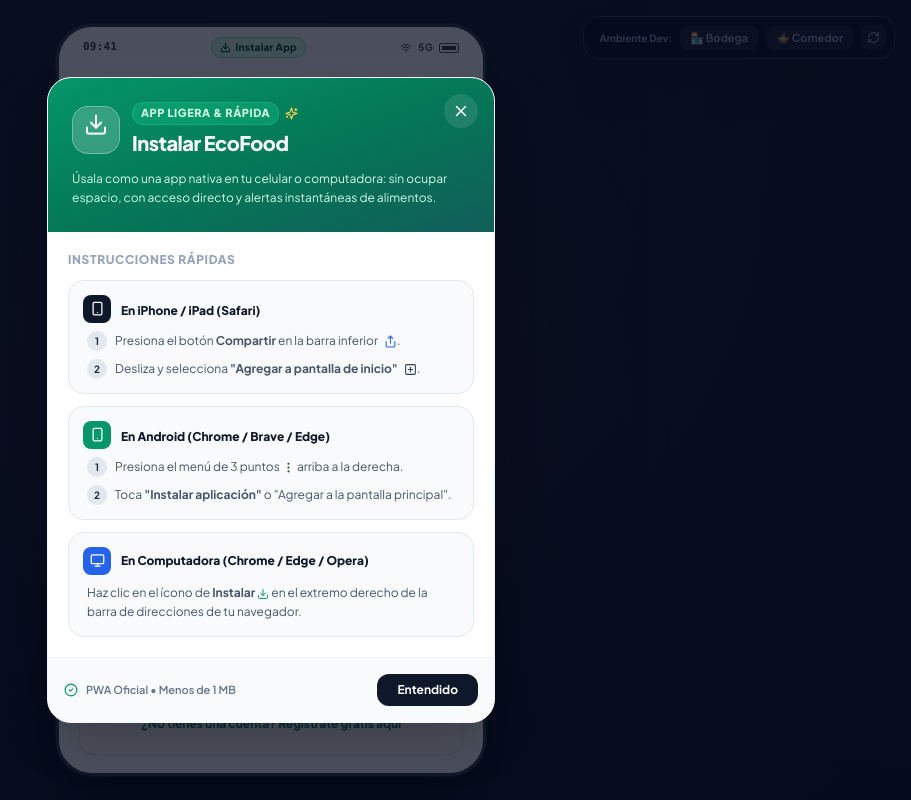
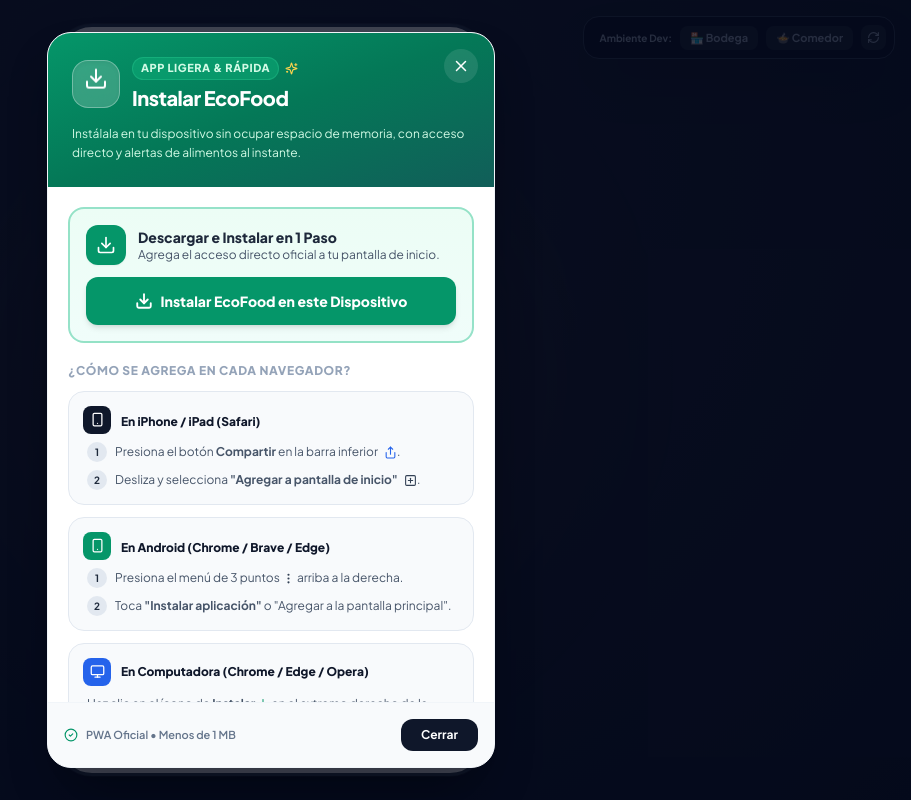
Before and after one commit to TARRILLO-C/ollaComun, a React (Vite) app in the folder frontend/: page / in a window 1280 px wide. Both pictures are taken after a click on the button "Instalar App". Shown: the whole page, without its empty margins (369-1280 px from the left). Built offline with nearby package versions, Linux system fonts and the light colour scheme.

Commit message:
feat(pwa): agregar boton permanente 'Instalar EcoFood en este Dispositivo' en el modal con guia interactiva

```diff
--- a/frontend/src/components/layout/InstallPwaModal.tsx
+++ b/frontend/src/components/layout/InstallPwaModal.tsx
@@ -1,4 +1,4 @@
-import React from 'react';
+import React, { useState } from 'react';
 import {
   Download,
   X,
@@ -9,7 +9,8 @@ import {
   MoreVertical,
   CheckCircle2,
   Sparkles,
-  ArrowRight
+  ArrowRight,
+  Info
 } from 'lucide-react';
 
 interface InstallPwaModalProps {
@@ -27,13 +28,24 @@ export const InstallPwaModal: React.FC<InstallPwaModalProps> = ({
 }) => {
   if (!isOpen) return null;
 
+  const [installClicked, setInstallClicked] = useState(false);
+
   const isIOS = /iPad|iPhone|iPod/.test(navigator.userAgent) && !(window as any).MSStream;
   const isAndroid = /Android/.test(navigator.userAgent);
 
+  const handleActionClick = () => {
+    if (canInstallNative) {
+      onNativeInstall();
+      onClose();
+    } else {
+      setInstallClicked(true);
+    }
+  };
+
   return (
-    <div className="fixed inset-0 z-50 flex items-end sm:items-center justify-center p-0 sm:p-4 bg-slate-950/70 backdrop-blur-xs animate-in fade-in duration-200">
+    <div className="fixed inset-0 z-50 flex items-end sm:items-center justify-center p-0 sm:p-4 bg-slate-950/75 backdrop-blur-xs animate-in fade-in duration-200">
       <div
-        className="w-full max-w-md bg-white rounded-t-3xl sm:rounded-3xl shadow-2xl border border-slate-100 overflow-hidden max-h-[90vh] flex flex-col animate-in slide-in-from-bottom duration-300"
+        className="w-full max-w-md bg-white rounded-t-3xl sm:rounded-3xl shadow-2xl border border-slate-100 overflow-hidden max-h-[92vh] flex flex-col animate-in slide-in-from-bottom duration-300"
         role="dialog"
         aria-modal="true"
       >
@@ -63,51 +75,63 @@ export const InstallPwaModal: React.FC<InstallPwaModalProps> = ({
           </div>
 
           <p className="text-xs text-emerald-100 mt-3 leading-relaxed">
-            Úsala como una app nativa en tu celular o computadora: sin ocupar espacio, con acceso directo y alertas instantáneas de alimentos.
+            Instálala en tu dispositivo sin ocupar espacio de memoria, con acceso directo y alertas de alimentos al instante.
           </p>
         </div>
 
-        {/* Contenido / Pasos según plataforma */}
+        {/* Contenido / Botón y Pasos */}
         <div className="p-5 space-y-4 overflow-y-auto">
-          {/* Si el navegador soporta el prompt nativo directo */}
-          {canInstallNative && (
-            <div className="p-4 rounded-2xl bg-emerald-50 border border-emerald-200">
+          {/* BOTÓN PRINCIPAL DE INSTALACIÓN SIEMPRE VISIBLE */}
+          <div className="p-4 rounded-2xl bg-gradient-to-b from-emerald-50 to-teal-50 border-2 border-emerald-500/40 shadow-xs">
             <div className="flex items-center gap-3 mb-3">
-                <CheckCircle2 size={20} className="text-emerald-600 shrink-0" />
+              <div className="w-10 h-10 rounded-xl bg-emerald-600 text-white flex items-center justify-center shrink-0 shadow-sm">
+                <Download size={20} />
+              </div>
               <div>
-                  <h4 className="text-sm font-black text-slate-800">Instalación con 1 Clic Lista</h4>
-                  <p className="text-xs text-slate-600">Tu navegador permite descarga e instalación directa.</p>
+                <h4 className="text-sm font-black text-slate-800">Descargar e Instalar en 1 Paso</h4>
+                <p className="text-xs text-slate-600">
+                  {canInstallNative
+                    ? 'Tu navegador está listo para instalarla automáticamente.'
+                    : 'Agrega el acceso directo oficial a tu pantalla de inicio.'}
+                </p>
               </div>
             </div>
+
             <button
               type="button"
-                onClick={() => {
-                  onNativeInstall();
-                  onClose();
-                }}
-                className="w-full py-3 px-4 rounded-xl bg-emerald-600 hover:bg-emerald-700 active:scale-[0.98] text-white font-extrabold text-sm shadow-md flex items-center justify-center gap-2 transition-all cursor-pointer"
+              onClick={handleActionClick}
+              className="w-full py-3.5 px-4 rounded-xl bg-emerald-600 hover:bg-emerald-700 active:scale-[0.98] text-white font-extrabold text-sm shadow-md flex items-center justify-center gap-2 transition-all cursor-pointer"
             >
-                <Download size={18} />
-                <span>Instalar Ahora Directamente</span>
+              <Download size={18} strokeWidth={2.5} />
+              <span>Instalar EcoFood en este Dispositivo</span>
             </button>
+
+            {/* Aviso tras hacer clic si el navegador requiere un toque manual */}
+            {installClicked && !canInstallNative && (
+              <div className="mt-3 p-3 rounded-xl bg-amber-50 border border-amber-200 text-amber-900 text-xs flex items-start gap-2 animate-in fade-in">
+                <Info size={16} className="text-amber-600 shrink-0 mt-0.5" />
+                <p>
+                  Tu navegador {isIOS ? 'Safari' : 'web'} requiere que confirmes la instalación: sigue los 2 pasos rápidos que se resaltan abajo.
+                </p>
               </div>
             )}
+          </div>
 
           {/* Guía Visual Paso a Paso */}
-          <div className="space-y-3">
+          <div className="space-y-3 pt-1">
             <h4 className="text-xs font-black uppercase tracking-wider text-slate-400 flex items-center gap-1.5">
-              <span>Instrucciones rápidas</span>
+              <span>¿Cómo se agrega en cada navegador?</span>
             </h4>
 
             {/* Caso iPhone / iPad / Safari */}
-            <div className={`p-3.5 rounded-2xl border transition-all ${isIOS ? 'bg-amber-50/60 border-amber-300 ring-2 ring-amber-400/20' : 'bg-slate-50 border-slate-200'}`}>
+            <div className={`p-3.5 rounded-2xl border transition-all ${isIOS || installClicked ? 'bg-amber-50/60 border-amber-300 ring-2 ring-amber-400/20' : 'bg-slate-50 border-slate-200'}`}>
               <div className="flex items-center gap-2.5 mb-2">
                 <div className="w-7 h-7 rounded-lg bg-slate-900 text-white flex items-center justify-center shrink-0">
                   <Smartphone size={15} />
                 </div>
                 <div className="flex-1">
                   <span className="text-xs font-extrabold text-slate-900">En iPhone / iPad (Safari)</span>
-                  {isIOS && <span className="ml-2 text-[10px] font-black text-amber-700 bg-amber-100 px-1.5 py-0.5 rounded-sm">Detectado</span>}
+                  {isIOS && <span className="ml-2 text-[10px] font-black text-amber-700 bg-amber-100 px-1.5 py-0.5 rounded-sm">Tu dispositivo</span>}
                 </div>
               </div>
               <ol className="text-xs text-slate-600 space-y-2 ml-1">
@@ -130,7 +154,7 @@ export const InstallPwaModal: React.FC<InstallPwaModalProps> = ({
                 </div>
                 <div className="flex-1">
                   <span className="text-xs font-extrabold text-slate-900">En Android (Chrome / Brave / Edge)</span>
-                  {isAndroid && <span className="ml-2 text-[10px] font-black text-emerald-700 bg-emerald-100 px-1.5 py-0.5 rounded-sm">Detectado</span>}
+                  {isAndroid && <span className="ml-2 text-[10px] font-black text-emerald-700 bg-emerald-100 px-1.5 py-0.5 rounded-sm">Tu dispositivo</span>}
                 </div>
               </div>
               <ol className="text-xs text-slate-600 space-y-2 ml-1">
@@ -172,7 +196,7 @@ export const InstallPwaModal: React.FC<InstallPwaModalProps> = ({
             onClick={onClose}
             className="px-5 py-2 rounded-xl bg-slate-900 hover:bg-slate-800 active:scale-95 text-white font-bold text-xs transition-all cursor-pointer"
           >
-            Entendido
+            Cerrar
           </button>
         </div>
       </div>
```
Lines whose indentation alone changed are shown as unchanged.
